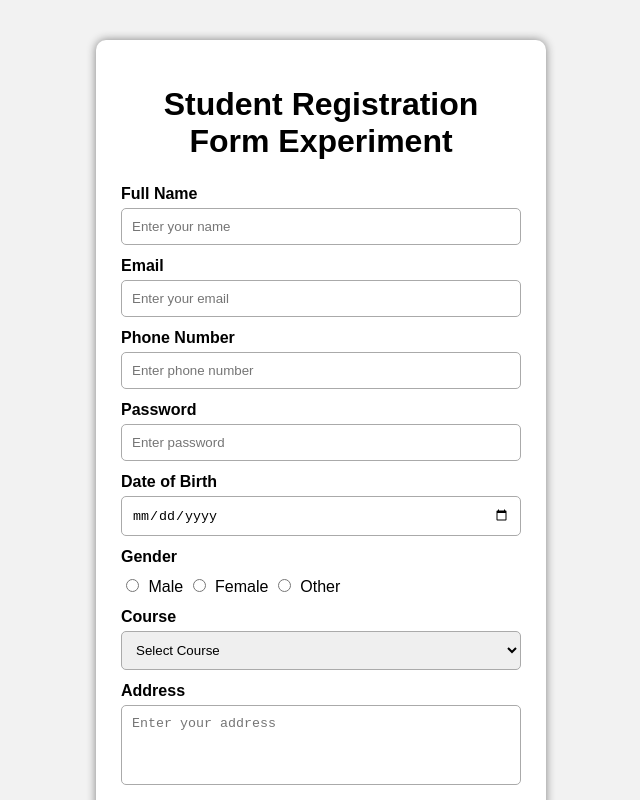
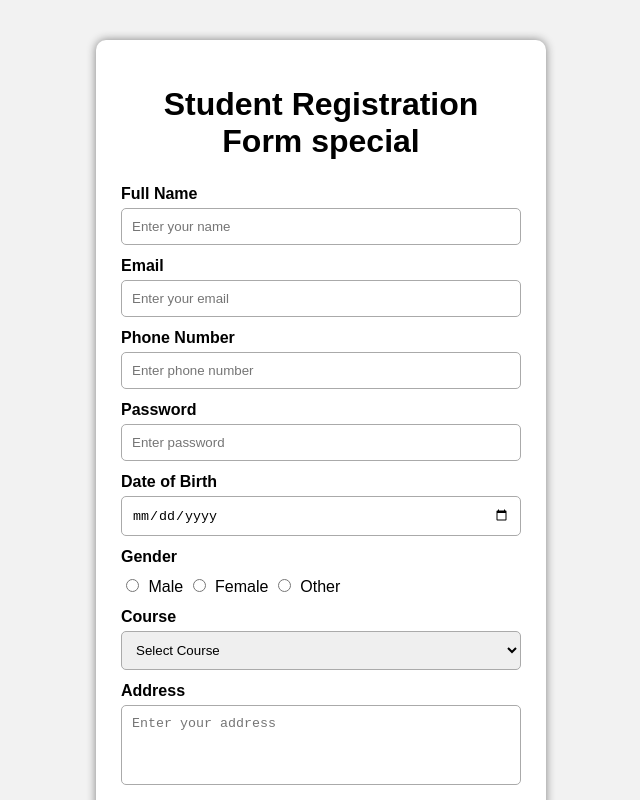
Before and after one commit to ramcharan-1449/registration-form, a plain HTML site: page index.html in a window 1280 px wide. Shown: the top 800 px of the page, without its empty margins (319-959 px from the left). Drawn offline with Linux system fonts and the light colour scheme.

Commit message:
Updated registration form special

```diff
--- a/index.html
+++ b/index.html
@@ -10,7 +10,7 @@
 <body>
 
     <div class="container">
-        <h1>Student Registration Form Experiment</h1>
+        <h1>Student Registration Form special</h1>
 
         <form id="registrationForm">
 
```
